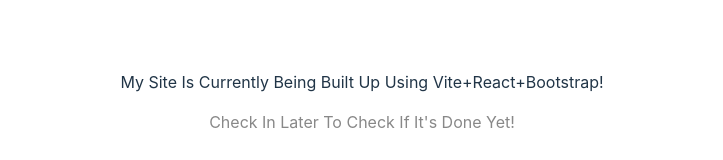
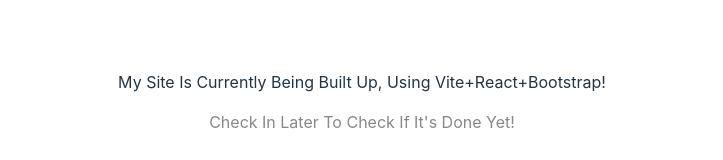
Before and after one commit to BlackJackiee/blackjackie.dev, a React (Vite) app: page / in a window 1280 px wide. Shown: the part 435-595 px from the top of the page, without its empty margins (278-1001 px from the left). Built offline with nearby package versions, Linux system fonts and the light colour scheme.

Commit message:
Updated Text

```diff
--- a/src/App.jsx
+++ b/src/App.jsx
@@ -23,7 +23,7 @@
       </div>
       <h1>Vite + BlackJackie + React</h1>
       <div className="card">
-        <p>My Site Is Currently Being Built Up Using Vite+React+Bootstrap!</p>
+        <p>My Site Is Currently Being Built Up, Using Vite+React+Bootstrap!</p>
         <p className="read-the-docs">
           Check In Later To Check If It's Done Yet!
         </p>
```
